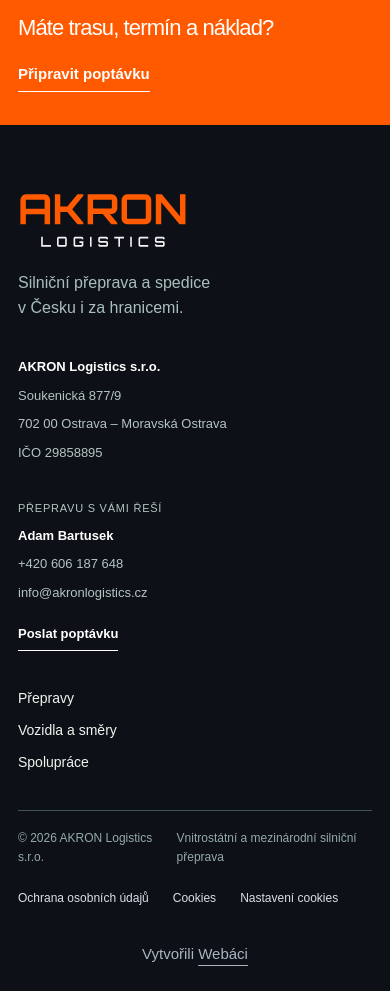
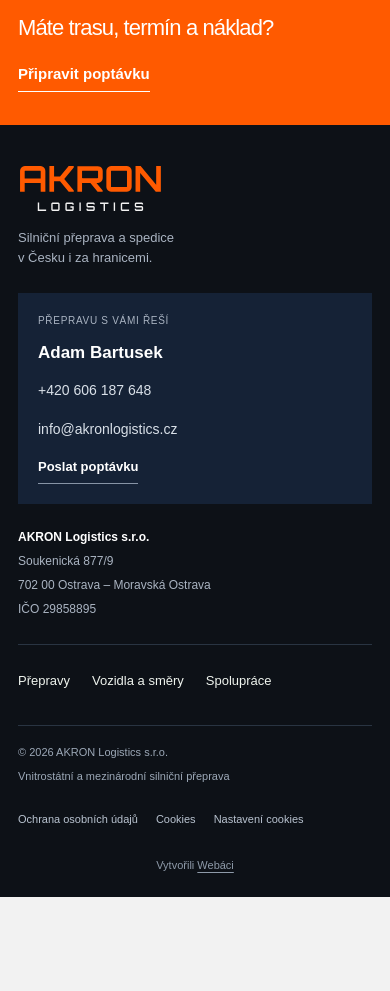
Before and after one commit to kubinsolny-design/akron-logistics-web, a Next.js app: page / in a window 390 px wide. Shown: the part 5220-6211 px from the top of the page. After the commit the page ends 6117 px from the top, so only its background shows below. Built offline with nearby package versions, Linux system fonts and the light colour scheme; no server answers; a web font is replaced by a local one.

Commit message:
Refine mobile footer layout and reduce creator credit

```diff
--- a/app/legal.css
+++ b/app/legal.css
@@ -1,7 +1,7 @@
 .footer-legal { display: flex; flex-wrap: wrap; gap: 12px 24px; padding-bottom: 28px; margin-top: 22px; font-size: 12px; color: #d9e0e8; }
 .footer-legal a:hover, .cookie-settings-link:hover { color: var(--orange); }
-.site-footer .footer-credit { text-align: center; margin: 6px 0 0; color: #aab4c2; font-size: 15px; font-weight: 400; }
-.footer-credit a { text-decoration: underline; text-underline-offset: 6px; text-decoration-thickness: 1px; }
+.site-footer .footer-credit { text-align: center; margin: 6px 0 0; color: #8e9aa9; font-size: 11px; font-weight: 400; }
+.footer-credit a { text-decoration: underline; text-underline-offset: 3px; text-decoration-thickness: 1px; }
 .footer-credit a:hover, .footer-contact a:hover { color: var(--orange); }
 .personal-contact { display: flex; flex-wrap: wrap; gap: 12px 24px; margin-top: 24px; font-weight: 600; }
 .personal-contact a { text-decoration: underline; text-underline-offset: 5px; }
@@ -26,6 +26,22 @@
 .cookie-category strong { display: flex; justify-content: space-between; gap: 12px; flex-wrap: wrap; }
 .cookie-category span { font-size: 12px; font-weight: 500; color: var(--muted); }
 @media (max-width: 750px) {
+  .site-footer { padding: 40px 0 22px; }
+  .footer-grid { display: grid; grid-template-columns: minmax(0, 1fr); gap: 24px; }
+  .site-footer .logo { width: 145px; }
+  .site-footer .footer-grid > div:first-child p { margin: 16px 0 0; font-size: 13px; line-height: 1.6; color: #aab4c2; }
+  .footer-contact { order: 1; margin: 0; padding: 20px; background: #152236; gap: 10px; font-size: 14px; color: #d9e0e8; }
+  .footer-contact > span { color: #aab4c2; font-size: 10px; }
+  .footer-contact strong { font-size: 17px; }
+  .footer-contact > a:not(.footer-action) { padding: 3px 0; }
+  .footer-action { margin-top: 4px; font-size: 13px; border-color: #8794a6; }
+  .footer-address { order: 2; margin: 0; gap: 5px; font-size: 12px; color: #aab4c2; }
+  .footer-links { order: 3; margin: 0; flex-direction: row; flex-wrap: wrap; gap: 4px 22px; padding-top: 16px; border-top: 1px solid #293442; font-size: 13px; }
+  .footer-links a { padding: 10px 0; }
+  .footer-bottom { margin-top: 24px; padding-top: 18px; border-color: #293442; flex-direction: column; gap: 6px; font-size: 11px; color: #9ca8b7; }
+  .footer-legal { margin-top: 16px; gap: 2px 18px; padding-bottom: 12px; font-size: 11px; color: #b9c3d0; }
+  .footer-legal a, .footer-legal button { padding: 9px 0; }
+  .site-footer .footer-credit { margin-top: 8px; }
   .legal-page { padding: 48px 0 65px; }
   .cookie-notice { left: 12px; right: 12px; bottom: 12px; padding: 18px; display: block; max-height: calc(100svh - 24px); overflow: auto; }
   .cookie-notice .cookie-actions { margin-top: 16px; }
```
